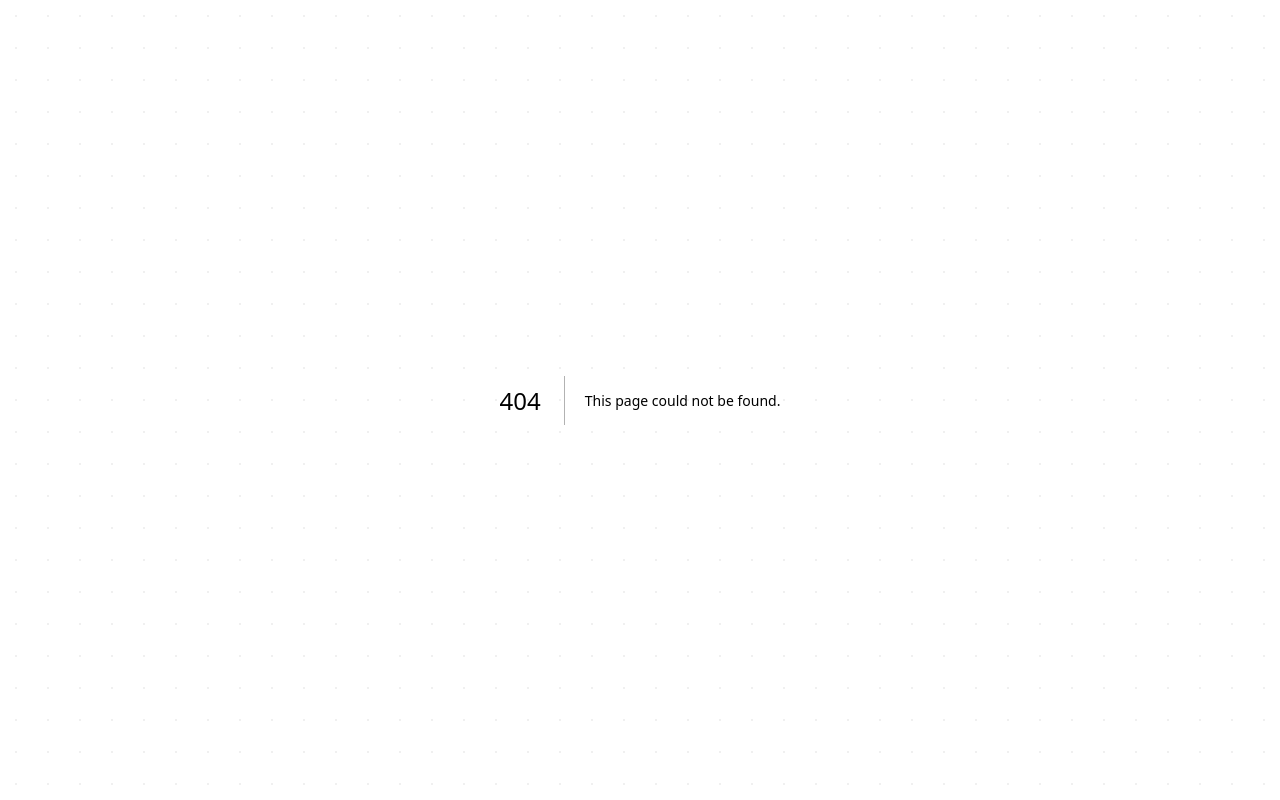
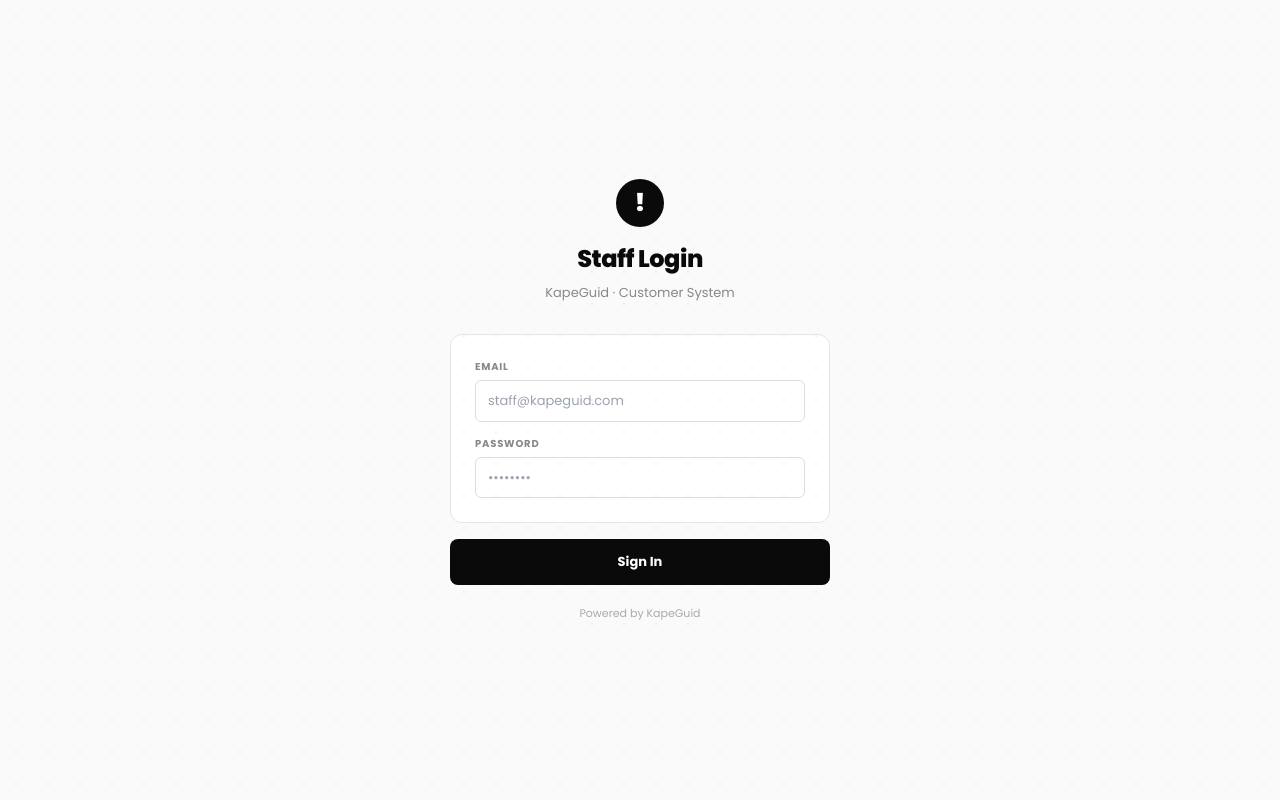
Before and after one commit to atundaryl-ops/kapeguidv2, a Next.js app: page /login in a window 1280 px wide. Before the commit this address had no page. Built offline with nearby package versions, Linux system fonts and the light colour scheme; no server answers.

Commit message:
added log in page

```diff
--- /dev/null
+++ b/app/login/page.tsx
@@ -0,0 +1,96 @@
+"use client";
+import { useState } from "react";
+import { createBrowserClient } from "@supabase/ssr";
+import { useRouter } from "next/navigation";
+
+export default function LoginPage() {
+  const [email, setEmail]       = useState("");
+  const [password, setPassword] = useState("");
+  const [loading, setLoading]   = useState(false);
+  const [error, setError]       = useState("");
+  const router = useRouter();
+
+  const supabase = createBrowserClient(
+    process.env.NEXT_PUBLIC_SUPABASE_URL!,
+    process.env.NEXT_PUBLIC_SUPABASE_ANON_KEY!
+  );
+
+  async function handleLogin() {
+    setLoading(true);
+    setError("");
+
+    const { error } = await supabase.auth.signInWithPassword({ email, password });
+
+    if (error) {
+      setError("Invalid email or password. Please try again.");
+      setLoading(false);
+      return;
+    }
+
+    router.push("/dashboard");
+    router.refresh();
+  }
+
+  return (
+    <main style={{ minHeight: "100vh", display: "flex", alignItems: "center", justifyContent: "center", background: "#FAFAFA", fontFamily: "Poppins, sans-serif", padding: 24 }}>
+      <div style={{ width: "100%", maxWidth: 380 }}>
+
+        {/* Logo */}
+        <div style={{ textAlign: "center", marginBottom: 32 }}>
+          <div style={{ width: 48, height: 48, background: "#0A0A0A", borderRadius: "50%", display: "flex", alignItems: "center", justifyContent: "center", margin: "0 auto 14px" }}>
+            <span style={{ color: "#FFF", fontWeight: 900, fontSize: 24, lineHeight: 1 }}>!</span>
+          </div>
+          <h1 style={{ fontSize: 24, fontWeight: 800, color: "#0A0A0A", letterSpacing: "-0.02em" }}>Staff Login</h1>
+          <p style={{ fontSize: 13, color: "#888", marginTop: 6 }}>KapeGuid · Customer System</p>
+        </div>
+
+        {/* Error */}
+        {error && (
+          <div style={{ background: "#FEF2F2", border: "1px solid #FECACA", borderRadius: 8, padding: "10px 14px", marginBottom: 16, fontSize: 12, color: "#DC2626" }}>
+            {error}
+          </div>
+        )}
+
+        {/* Form */}
+        <div style={{ background: "#FFF", borderRadius: 12, border: "1px solid #E5E5E5", padding: 24, marginBottom: 16 }}>
+          <div style={{ marginBottom: 14 }}>
+            <label style={{ fontSize: 10, fontWeight: 700, textTransform: "uppercase", letterSpacing: "0.08em", color: "#888", display: "block", marginBottom: 6 }}>Email</label>
+            <input
+              type="email"
+              style={{ width: "100%", padding: "10px 12px", borderRadius: 6, border: "1px solid #DDD", fontSize: 13, fontFamily: "Poppins, sans-serif", outline: "none" }}
+              placeholder="staff@kapeguid.com"
+              value={email}
+              onChange={(e) => setEmail(e.target.value)}
+              onKeyDown={(e) => e.key === "Enter" && handleLogin()}
+            />
+          </div>
+          <div>
+            <label style={{ fontSize: 10, fontWeight: 700, textTransform: "uppercase", letterSpacing: "0.08em", color: "#888", display: "block", marginBottom: 6 }}>Password</label>
+            <input
+              type="password"
+              style={{ width: "100%", padding: "10px 12px", borderRadius: 6, border: "1px solid #DDD", fontSize: 13, fontFamily: "Poppins, sans-serif", outline: "none" }}
+              placeholder="••••••••"
+              value={password}
+              onChange={(e) => setPassword(e.target.value)}
+              onKeyDown={(e) => e.key === "Enter" && handleLogin()}
+            />
+          </div>
+        </div>
+
+        <button onClick={handleLogin} disabled={loading}
+          style={{
+            width: "100%", padding: "13px", borderRadius: 8,
+            background: loading ? "#888" : "#0A0A0A", color: "#FFF",
+            border: "none", fontFamily: "Poppins, sans-serif",
+            fontSize: 13, fontWeight: 700, cursor: loading ? "not-allowed" : "pointer",
+          }}>
+          {loading ? "Signing in…" : "Sign In"}
+        </button>
+
+        <p style={{ textAlign: "center", fontSize: 11, color: "#AAA", marginTop: 20 }}>
+          Powered by KapeGuid
+        </p>
+      </div>
+    </main>
+  );
+}
```
